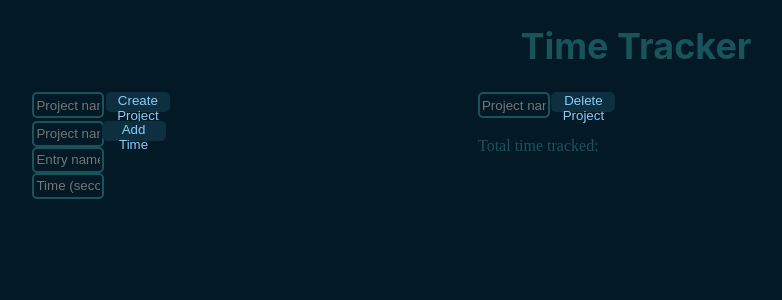
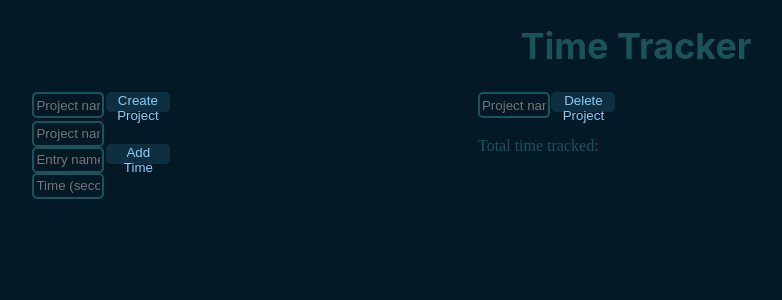
Before and after one commit to not-a-ethan/time-tracker, a Next.js app: page / in a window 1280 px wide. Shown: the top 300 px of the page, without its empty margins (4-786 px from the left). Built offline with nearby package versions, Linux system fonts and the light colour scheme; no server answers; sample sign-in values are in the browser's storage.

Commit message:
Vertically aligned the add time button

```diff
--- a/pages/index.tsx
+++ b/pages/index.tsx
@@ -187,7 +187,9 @@ function Index() {
                         />
                         </div>
 
-                        <Button text="Add Time" type="submit" className={styles["form-submit"]} height="2.5vh" style={{display: 'block', margin: 'auto 0'}} />
+                        <div className={styles["form-submit"]} style={{display: 'block', margin: 'auto 0', marginLeft: "7.5%"}}>
+                            <Button text="Add Time" type="submit"  height="2.5vh" />
+                        </div>
                     </form>
                 </div>
 
```
